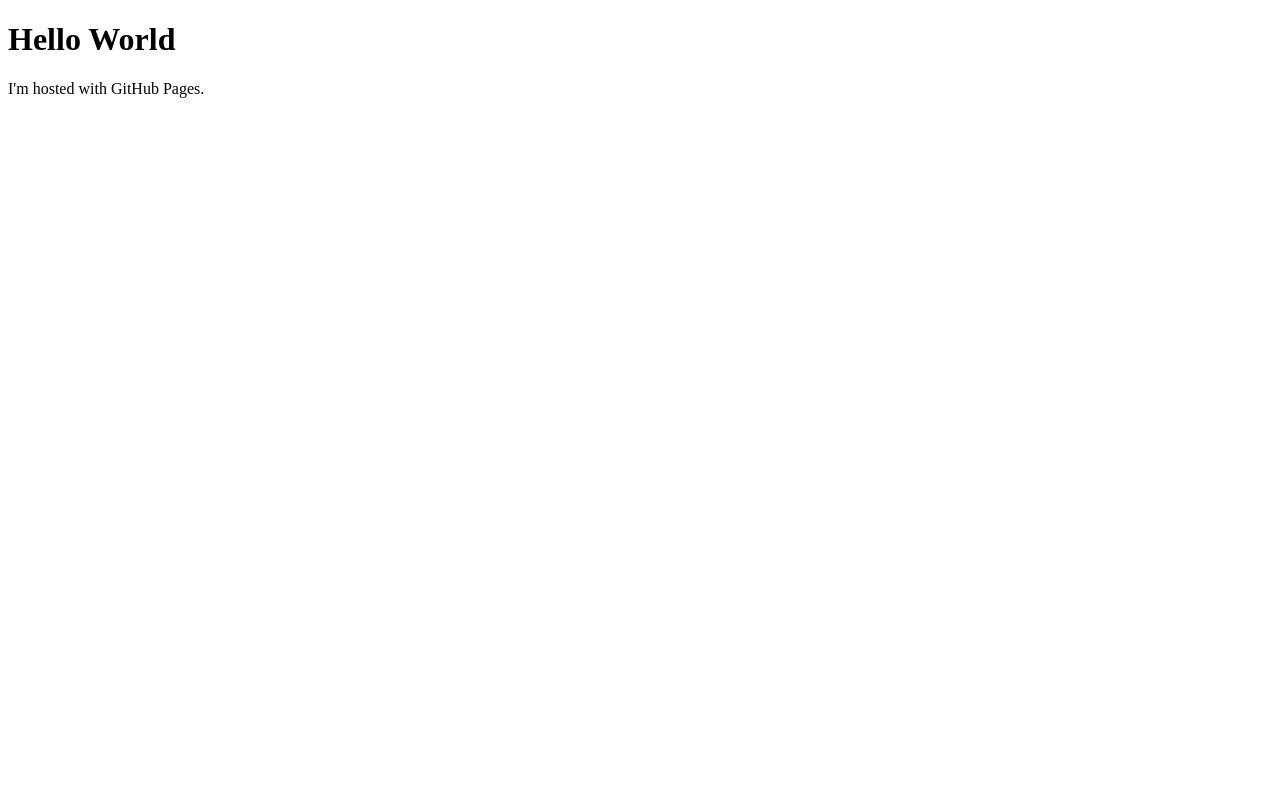
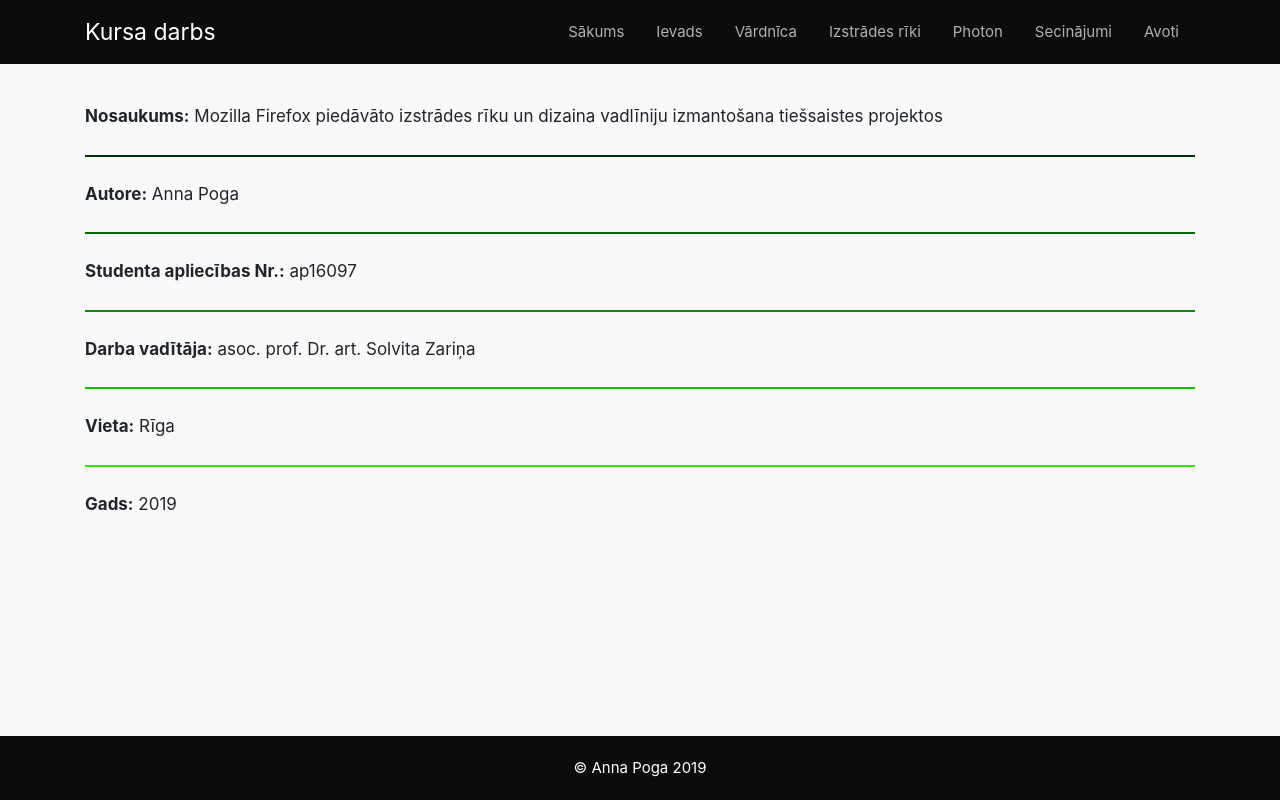
Before and after one commit to annya97/search-test, a plain HTML site: page index.html in a window 1280 px wide. Drawn offline with Linux system fonts and the light colour scheme.

Commit message:
Initial page

```diff
--- a/index.html
+++ b/index.html
@@ -1,7 +1,75 @@
-<!DOCTYPE html>
-<html>
+<html lang="en">
+<head>
+    <meta charset="utf-8">
+    <meta name="viewport" content="width=device-width, initial-scale=1, shrink-to-fit=no">
+    <meta name="description" content="">
+    <meta name="author" content="">
+    <link href="bootstrap-4.3.1-dist/css/bootstrap.min.css" rel="stylesheet">
+    <link href="css/styles.css" rel="stylesheet">
+    <title>Good books</title>
+</head>
+
 <body>
-<h1>Hello World</h1>
-<p>I'm hosted with GitHub Pages.</p>
+
+<nav class="navbar navbar-expand-lg navbar-dark fixed-top">
+    <div class="container">
+        <a class="navbar-brand" href="index.html">Kursa darbs</a>
+        <button class="navbar-toggler" type="button" data-toggle="collapse" data-target="#navbarResponsive" aria-controls="navbarResponsive" aria-expanded="false" aria-label="Toggle navigation">
+            <span class="navbar-toggler-icon"></span>
+        </button>
+        <div class="collapse navbar-collapse" id="navbarResponsive">
+            <ul class="navbar-nav ml-auto">
+                <li class="nav-item" id="sakums">
+                    <a class="nav-link" href="./index.html">Sākums</a>
+                </li>
+                <li class="nav-item" id="ievads">
+                    <a class="nav-link" href="2-ievads.html">Ievads</a>
+                </li>
+                <li class="nav-item" id="vardnica">
+                    <a class="nav-link" href="./3-vardnica.html">Vārdnīca</a>
+                </li>
+                <li class="nav-item" id="mozilla">
+                    <a class="nav-link" href="./4-mozilla.html">Izstrādes rīki</a>
+                </li>
+                <li class="nav-item" id="photon">
+                    <a class="nav-link" href="./5-photon.html">Photon</a>
+                </li>
+                <li class="nav-item" id="secinajumi">
+                    <a class="nav-link" href="./6-secinajumi.html">Secinājumi</a>
+                </li>
+                <li class="nav-item" id="avoti">
+                    <a class="nav-link" href="./7-avoti.html">Avoti</a>
+                </li>
+            </ul>
+        </div>
+    </div>
+</nav>
+
+<div class="container for-footer">
+    <div class="row page-content">
+        <div class="col-lg-12 index">
+            <div><strong>Nosaukums:</strong> Mozilla Firefox piedāvāto izstrādes rīku un dizaina vadlīniju izmantošana tiešsaistes projektos</div>
+            <hr style="border: 1px solid #003706">
+            <div><strong>Autore:</strong> Anna Poga</div>
+            <hr style="border: 1px solid #006504">
+            <div><strong>Studenta apliecības Nr.:</strong> ap16097</div>
+            <hr style="border: 1px solid #058b00">
+            <div><strong>Darba vadītāja:</strong> asoc. prof. Dr. art. Solvita Zariņa</div>
+            <hr style="border: 1px solid #12bc00">
+            <div><strong>Vieta:</strong> Rīga</div>
+            <hr style="border: 1px solid #30e60b">
+            <div><strong>Gads:</strong> 2019</div>
+        </div>
+    </div>
+</div>
+
+<footer>
+    <div class="container">
+        <p class="m-0 text-center text-white">© Anna Poga 2019</p>
+    </div>
+</footer>
+
+<script src="bootstrap-4.3.1-dist/js/bootstrap.bundle.min.js"></script>
+
 </body>
 </html>
```
